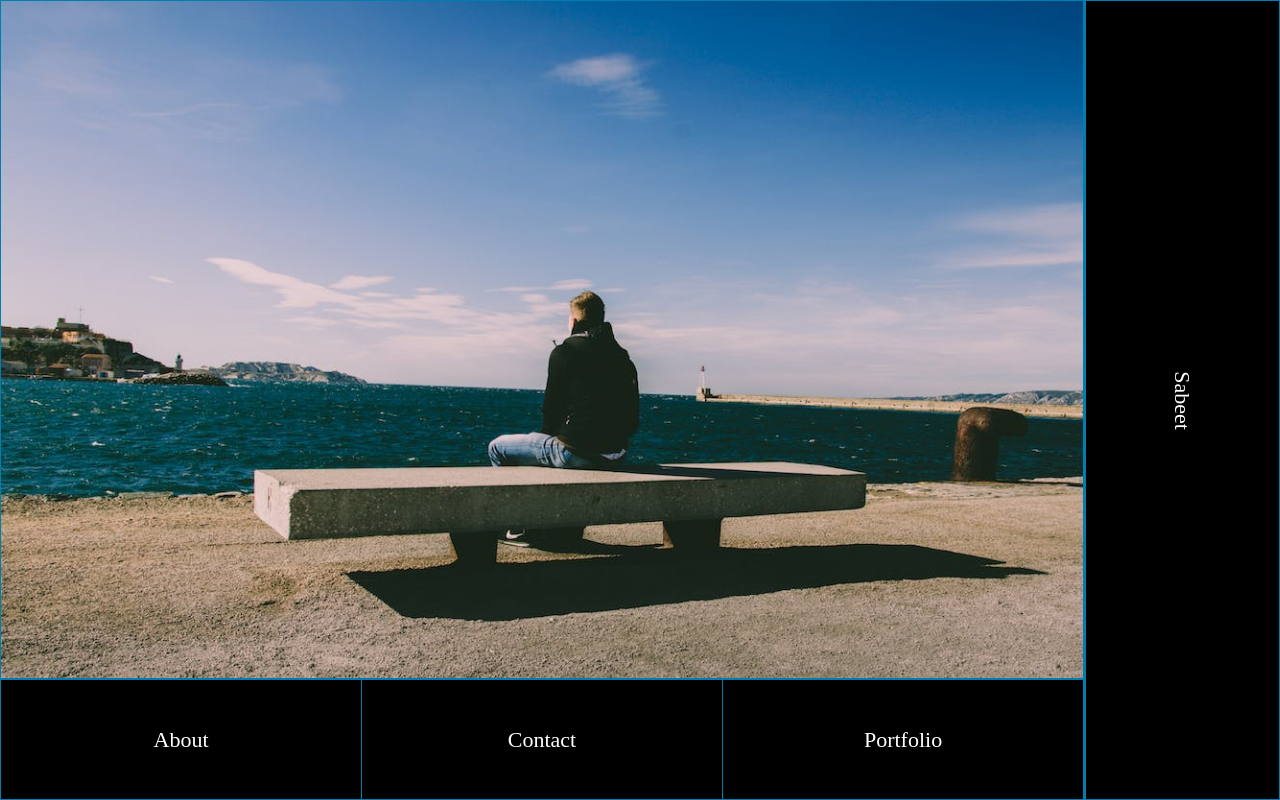
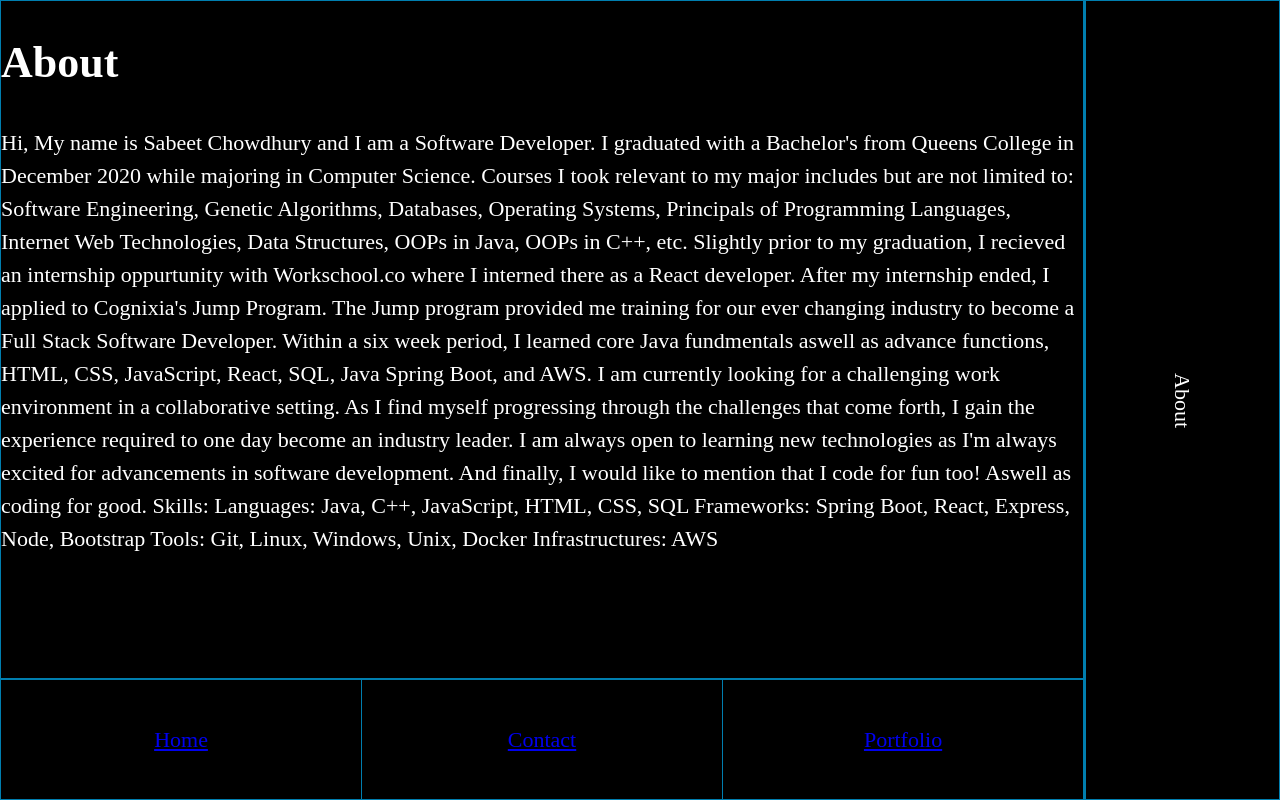
Before and after one commit to sabeet/port-moge, a React (Vite) app in the folder creative-portfolio/: page /about in a window 1280 px wide. Built offline with nearby package versions, Linux system fonts and the light colour scheme.

Commit message:
Added react router

```diff
--- a/creative-portfolio/package.json
+++ b/creative-portfolio/package.json
@@ -11,7 +11,8 @@
   },
   "dependencies": {
     "react": "^18.2.0",
-    "react-dom": "^18.2.0"
+    "react-dom": "^18.2.0",
+    "react-router-dom": "^6.14.1"
   },
   "devDependencies": {
     "@types/react": "^18.2.14",
--- /dev/null
+++ b/creative-portfolio/src/About.css
@@ -0,0 +1,78 @@
+.parent-2 {
+    display: flex;
+    height: 100vh;
+    gap: 1px;
+    background-color: #007eaf;
+    position: relative;
+  }
+
+  .left-2 {
+    display: flex;
+    flex-direction: column;
+    gap: 2px;
+    margin: 1px;
+    width: 85%;
+    background-color: #007eaf;
+    transition: all 0.1s ease-out;
+  }
+
+  .image-2 {
+    overflow-y: auto;
+    height: 85%;
+    background-size: cover;
+    background-repeat: no-repeat;
+    background-position: center;
+    background-color: black;
+  }
+
+  .group-2 {
+    background-color: #007eaf;
+    display: flex;
+    height: 15%;
+    justify-content: space-around;
+    gap: 1px;
+    position: relative;
+  }
+
+  .item-2 {
+    display: flex;
+    align-items: center;
+    justify-content: center;
+    width: 100%;
+    background: black;
+  }
+
+  .side-2 {
+    padding: 1px;
+    border: 1px solid #007eaf;
+    display: flex;
+    height: calc(100% - 4px);
+    width: 15%;
+    align-items: center;
+    justify-content: center;
+    color: white;
+    background: black;
+    transition: all 0.1s ease-out;
+  }
+
+  .side-2 span {
+    transform: rotate(90deg);
+  }
+
+  @media screen and (max-width: 768px) {
+    .parent-2 {
+      gap: 0px;
+    }
+
+    .left-2 {
+      width: 75%;
+    }
+
+    .image-2 {
+
+    }
+
+    .side-2 {
+      width: 25%;
+    }
+  }
--- /dev/null
+++ b/creative-portfolio/src/About.jsx
@@ -0,0 +1,55 @@
+import "./About.css";
+
+import React from "react";
+import {Link} from "react-router-dom";
+
+const About = () => {
+  return (
+    <>
+      <div className="parent-2">
+        <div className="left-2">
+          <div className="image-2">
+            <h1>About</h1>
+            <p>
+              Hi, My name is Sabeet Chowdhury and I am a Software Developer. I
+              graduated with a Bachelor's from Queens College in December 2020
+              while majoring in Computer Science. Courses I took relevant to my
+              major includes but are not limited to: Software Engineering,
+              Genetic Algorithms, Databases, Operating Systems, Principals of
+              Programming Languages, Internet Web Technologies, Data Structures,
+              OOPs in Java, OOPs in C++, etc. Slightly prior to my graduation, I
+              recieved an internship oppurtunity with Workschool.co where I
+              interned there as a React developer. After my internship ended, I
+              applied to Cognixia's Jump Program. The Jump program provided me
+              training for our ever changing industry to become a Full Stack
+              Software Developer. Within a six week period, I learned core Java
+              fundmentals aswell as advance functions, HTML, CSS, JavaScript,
+              React, SQL, Java Spring Boot, and AWS. I am currently looking for
+              a challenging work environment in a collaborative setting. As I
+              find myself progressing through the challenges that come forth, I
+              gain the experience required to one day become an industry leader.
+              I am always open to learning new technologies as I'm always
+              excited for advancements in software development. And finally, I
+              would like to mention that I code for fun too! Aswell as coding
+              for good. Skills: Languages: Java, C++, JavaScript, HTML, CSS, SQL
+              Frameworks: Spring Boot, React, Express, Node, Bootstrap Tools:
+              Git, Linux, Windows, Unix, Docker Infrastructures: AWS
+            </p>
+          </div>
+
+          <div className="group-2">
+            <div className="item-2"> <Link to="/">Home</Link> </div>
+            <div className="item-2"> <Link to="/contact">Contact</Link></div>
+            <div className="item-2"> <Link to="/portfolio">Portfolio</Link></div>
+          </div>
+        </div>
+
+        <div className="side-2">
+          <span>About</span>
+        </div>
+      </div>
+    </>
+  );
+};
+
+export default About;
--- a/creative-portfolio/src/App.jsx
+++ b/creative-portfolio/src/App.jsx
@@ -1,85 +1,22 @@
-import './App.css'
-import AnimText from './AnimText'
+import "./App.css";
+import About from "./About";
+import FlexR2 from "./FlexR2";
+import { BrowserRouter as Router, Route, Routes, Navigate } from "react-router-dom";
+
+// APP: This handles routing
 
 function App() {
-
   return (
     <>
-        <div className='wrapper'>
 
-                <div className="columns">
-
-                    <div className="col col-100">
-                        I am the product of my environment
-                    </div>
-
-                    <div className="col col-50">
-                        So let me show you,
-                    </div>
-
-                    <div className="col col-50">
-                        what that means
-                    </div>
-
-
-                    <div className="col col-33">
-                        <hr />
-                    </div>
-
-                    <div className="col col-33">
-                        <span>Experience</span>
-                    </div>
-
-
-                    <div className="col col-33">
-                        <hr />
-                    </div>
-
-                    <div className="col col-33">
-                        Capital One
-                    </div>
-
-                    <div className="col col-33">
-                        Ally Financial
-                    </div>
-
-                    <div className="col col-33">
-                        Workschool.co
-                    </div>
-
-                    <div className="col col-33">
-                        <hr />
-                    </div>
-
-                    <div className="col col-33">
-                        <span>Projects</span>
-                    </div>
-
-                    <div className="col col-33">
-                        <hr />
-                    </div>
-
-                    <div className="col col-25">
-                        Discord Bot
-                    </div>
-
-                    <div className="col col-25">
-                        QC Prof Stat
-                    </div>
-
-                    <div className="col col-25">
-                        Unity Ball Runner
-                    </div>
-
-                    <div className="col col-25">
-                        Hit Me
-                    </div>
-                </div>
-
-        </div>
+        <Routes>
+          <Route exact path="/" element={<FlexR2 />} />
+          <Route path="/about" element={<About />} />
+          <Route exact path="*" element={<Navigate to="/" replace />} /> //replace replaces the URL
+        </Routes>
 
     </>
-  )
+  );
 }
 
-export default App
+export default App;
--- a/creative-portfolio/src/FlexR2.jsx
+++ b/creative-portfolio/src/FlexR2.jsx
@@ -1,3 +1,4 @@
+import { Link } from "react-router-dom";
 import "./FlexR2.css";
 
 const FlexR2 = () => {
@@ -8,9 +9,9 @@ const FlexR2 = () => {
           <div className="image"></div>
 
           <div className="group">
-            <div className="item">About</div>
-            <div className="item">Contact</div>
-            <div className="item">Portfolio</div>
+            <div className="item"><Link to="/about">About</Link></div>
+            <div className="item"><Link to="/contact" >Contact</Link></div>
+            <div className="item"><Link to="/portfolio" >Portfolio</Link></div>
           </div>
         </div>
 
--- a/creative-portfolio/src/main.jsx
+++ b/creative-portfolio/src/main.jsx
@@ -1,14 +1,15 @@
-import React from 'react'
-import ReactDOM from 'react-dom/client'
-import App from './App.jsx'
-import './index.css'
-import ScrollPage from './Scrollpage.jsx'
-import GridContainer from './GridContainer.jsx'
-import FlexR2 from './FlexR2.jsx'
+import React from "react";
+import ReactDOM from "react-dom/client";
+import "./index.css";
+import App from "./App";
+import { BrowserRouter as Router, Route, Routes } from "react-router-dom";
 
-ReactDOM.createRoot(document.getElementById('root')).render(
+ReactDOM.createRoot(document.getElementById("root")).render(
   <React.StrictMode>
     {/* <GridContainer /> */}
-    <FlexR2 />
-  </React.StrictMode>,
-)
+    {/* <FlexR2 /> */}
+    <Router>
+      <App />
+    </Router>
+  </React.StrictMode>
+);
```
Also changed, not shown: 1 other file (tests, documents, lock files or other folders).
